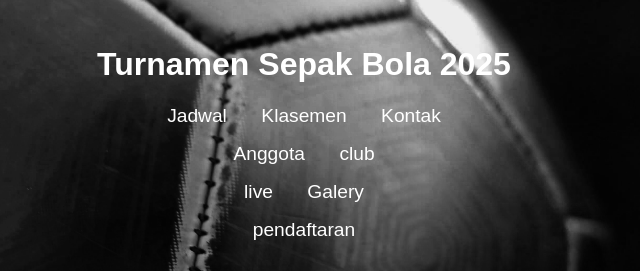
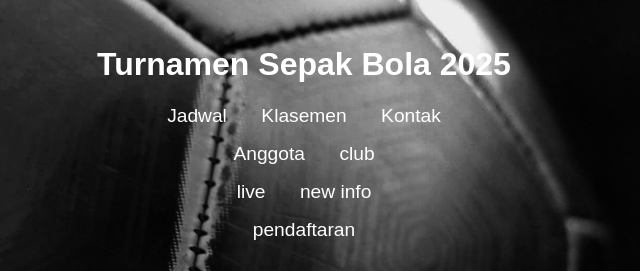
Before and after one commit to Paul-style/website-futsal, a plain HTML site: page index.html in a window 1280 px wide. Shown: the top 271 px of the page, 336-976 px from the left. Drawn offline with Linux system fonts and the light colour scheme.

Commit message:
Update index.html

```diff
--- a/index.html
+++ b/index.html
@@ -30,7 +30,7 @@
             </ul>
             <ul>
                 <li><a href="live.html">live</a></li>
-                <li><a href="galery.html">Galery</a></li>
+                <li><a href="galery.html">new info</a></li>
             </ul>
 
             <ul>
```
